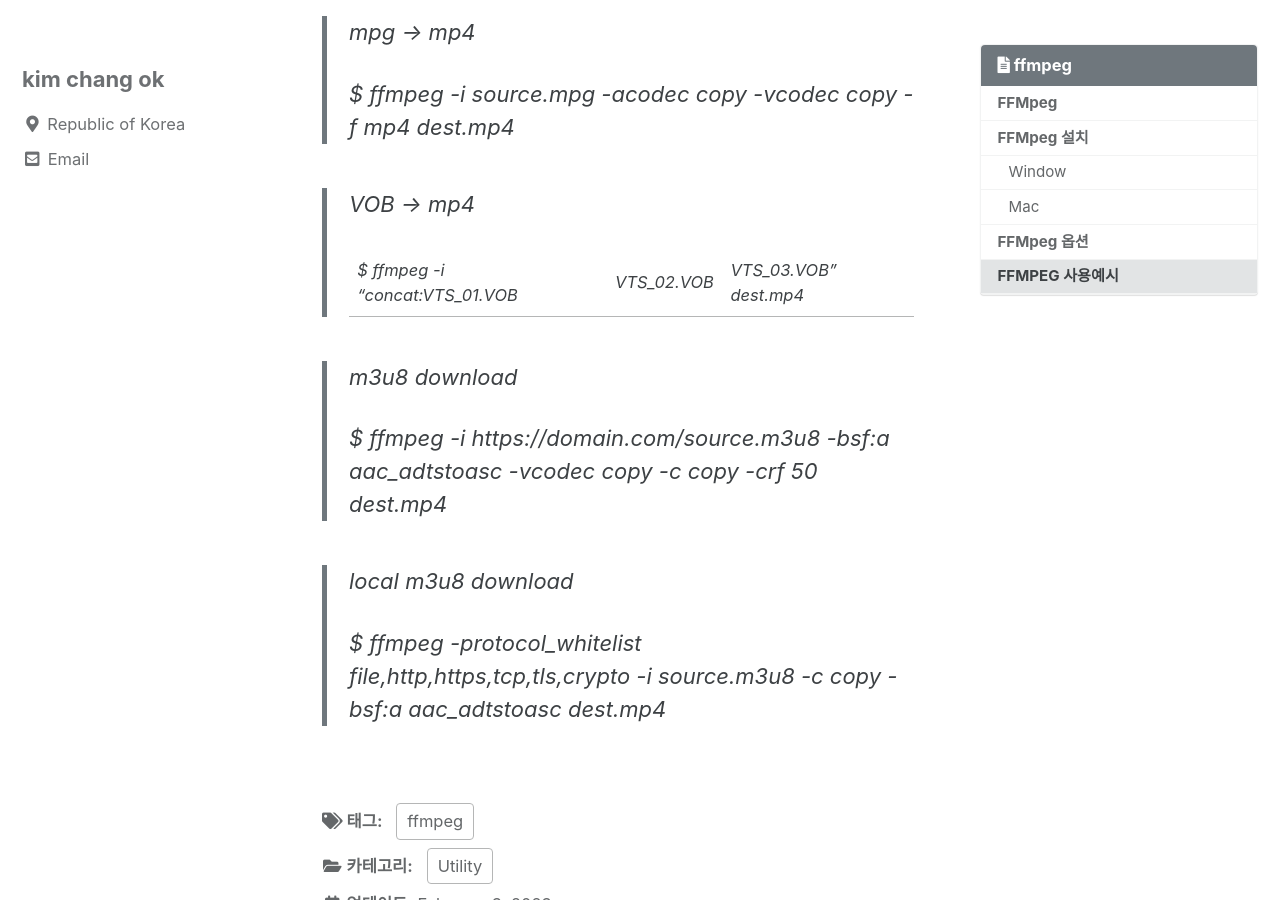
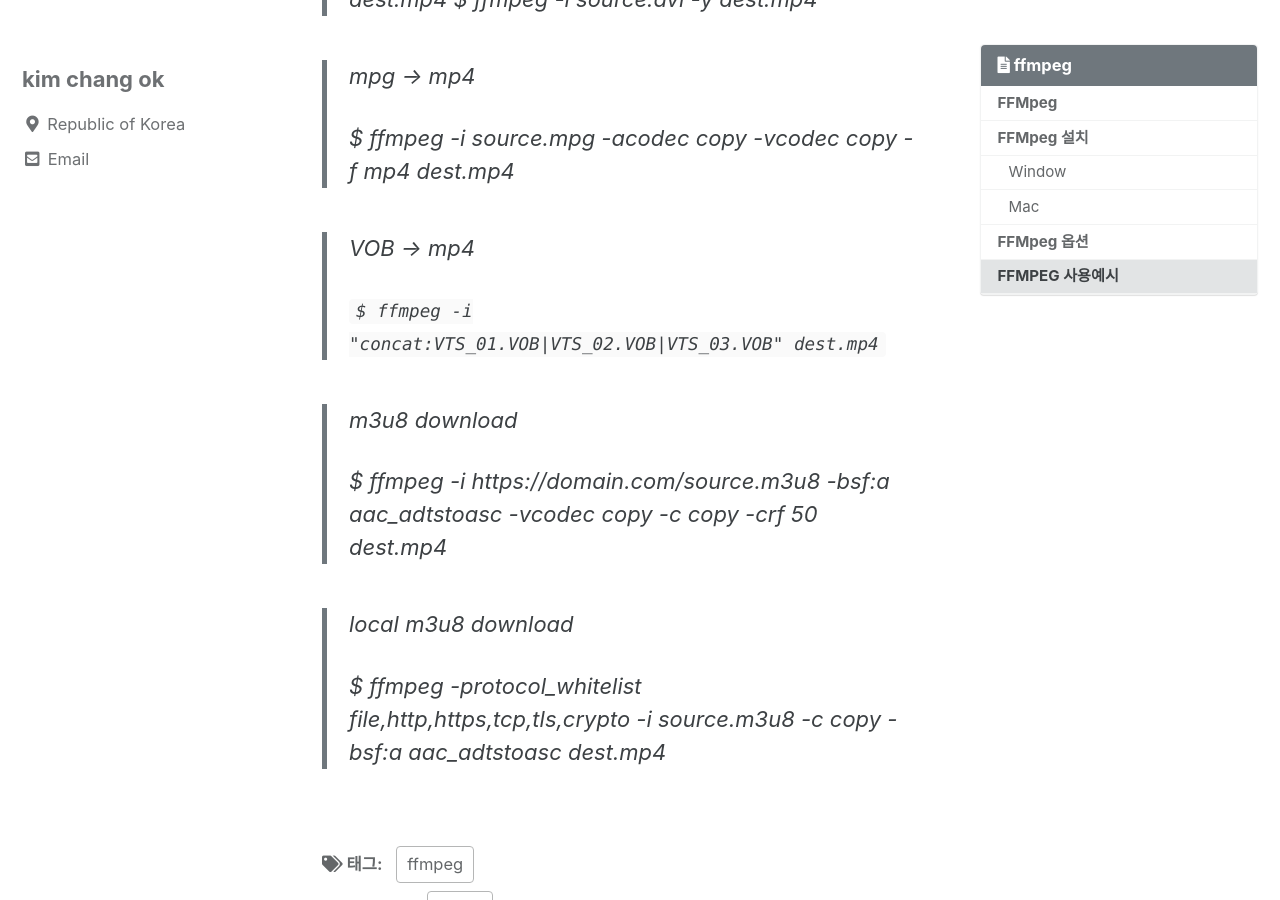
Before and after one commit to changok89/changok89.github.io, a Jekyll site: the page built from _posts/2023-02-03-ffmpeg.md, in a window 1280 px wide and 900 px high, scrolled down 2278 px. Built offline with Jekyll 4.4.1, drawn with Linux system fonts in a browser that asks for light colours; cached includes are drawn as plain includes; comment, search, counter and statistics services are not loaded.

````diff
--- a/_posts/2023-02-03-ffmpeg.md
+++ b/_posts/2023-02-03-ffmpeg.md
@@ -16,7 +16,7 @@ last_modified_at: 2023-02-03
 ---
 
 # FFMpeg
-- FFmpeg은 디지털 음성 스트림과 영상 스트림에 대해서 다양한 종류의 형태로 기록하고 변환하는 프로그램이다.
+> FFmpeg은 디지털 음성 스트림과 영상 스트림에 대해서 다양한 종류의 형태로 기록하고 변환하는 프로그램이다.
 
 ---
 
@@ -73,7 +73,7 @@ last_modified_at: 2023-02-03
 
 > VOB -> mp4
 >
-> $ ffmpeg -i "concat:VTS_01.VOB|VTS_02.VOB|VTS_03.VOB" dest.mp4
+> ``` $ ffmpeg -i "concat:VTS_01.VOB|VTS_02.VOB|VTS_03.VOB" dest.mp4 ```
 
 > m3u8 download
 >
````
